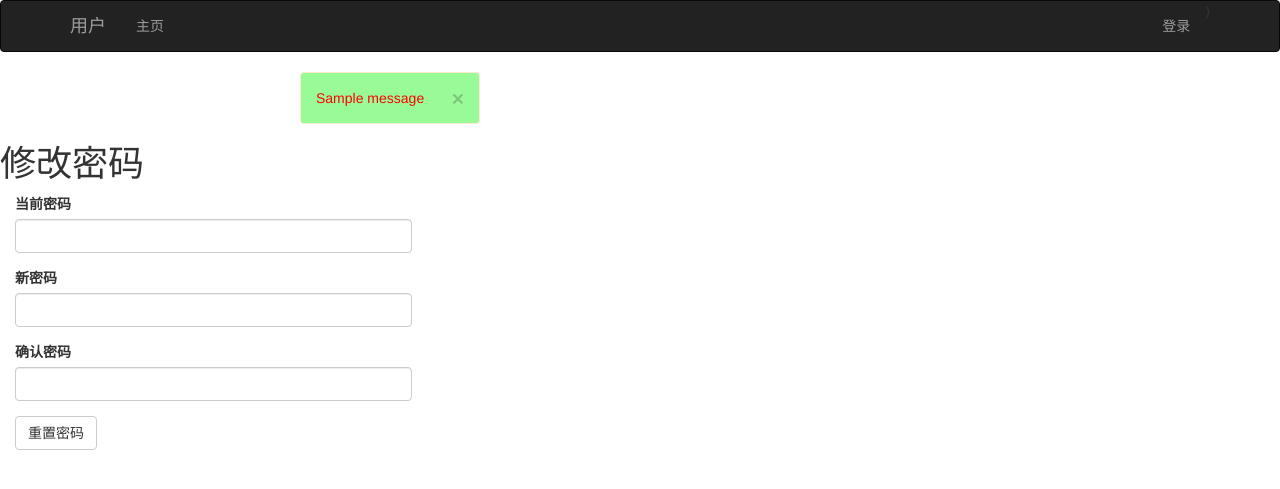
After one commit to JushuangQiao/MyCodes, a Flask app: page /auth/change-password in a window 1280 px wide. The commit adds this page. Shown: the top 489 px of the page. Run offline with Flask 2, Linux system fonts and the light colour scheme; tables that the repository leaves empty hold one stand-in row (values such as "Sample post"); one stand-in notice (Sample message) is shown; some libraries are stand-ins or nearby versions.

Commit message:
change password

```diff
--- a/flasky/app/auth/forms.py
+++ b/flasky/app/auth/forms.py
@@ -29,3 +29,10 @@ class RegistrationForm(FlaskForm):
     def validate_username(self, field):
         if User.query.filter_by(username=field.data).first():
             raise ValidationError(u'用户名已存在')
+
+
+class ChangePasswordForm(FlaskForm):
+    old_password = PasswordField(u'当前密码', validators=[DataRequired()])
+    password = PasswordField(u'新密码', validators=[DataRequired()])
+    password2 = PasswordField(u'确认密码', validators=[DataRequired(), EqualTo('password', message=u'输入密码不一致')])
+    submit = SubmitField(u'重置密码')
--- a/flasky/app/auth/views.py
+++ b/flasky/app/auth/views.py
@@ -1,10 +1,10 @@
 # coding=utf-8
 
 from flask import render_template, redirect, url_for, request, flash
-from flask_login import login_user, logout_user, login_required
+from flask_login import login_user, logout_user, login_required, current_user
 from . import auth
 from ..models.models import User
-from .forms import LoginForm, RegistrationForm
+from .forms import LoginForm, RegistrationForm, ChangePasswordForm
 from .. import db
 
 
@@ -40,3 +40,18 @@ def register():
         flash(u'注册成功')
         return redirect(url_for('auth.login'))
     return render_template('auth/register.html', form=form)
+
+
+@auth.route('/change-password', methods=['GET', 'POST'])
+def change_password():
+    form = ChangePasswordForm()
+    if form.validate_on_submit():
+        # 同样的问题，验证密码不成功，后续解决!
+        if current_user.verify_password(form.old_password.data):
+            current_user.password = form.password.data
+            db.session.add(current_user)
+            flash(u'密码已修改')
+            return redirect(url_for('main.index'))
+        else:
+            flash(u'密码错误')
+    return render_template('auth/change_password.html', form=form)
--- /dev/null
+++ b/flasky/templates/auth/change_password.html
@@ -0,0 +1,19 @@
+{% extends "base.html" %}
+{% import "bootstrap/wtf.html" as wtf %}
+
+{% block title %}修改密码{% endblock %}
+
+{% block content %}
+{% for message in get_flashed_messages() %}
+    <div class="alert alert-warning" style="color:red;background-color:palegreen;margin-left:300px;margin-right:800px">
+        <button type="button" class="close" data-dismiss="alert">&times;</button>
+        {{ message }}
+    </div>
+{% endfor %}
+    <div class="page-head">
+        <h1>修改密码</h1>
+    </div>
+    <div class="col-md-4">
+        {{ wtf.quick_form(form) }}
+    </div>
+{% endblock %}
--- a/flasky/templates/main/index.html
+++ b/flasky/templates/main/index.html
@@ -23,5 +23,5 @@
 </p>
 {% endblock %}
 <hr>
-<a href="http://www.zhihu.com">知乎</a>
+<a style="margin-left:80px" href="{{ url_for('auth.change_password') }}">修改密码</a>
 {% endblock %}
```
